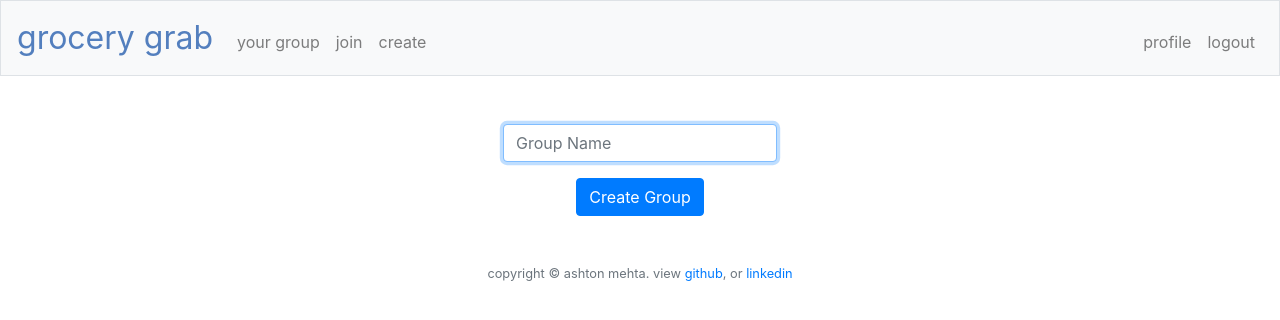
After one commit to anmehta26cs/Grocery-Grab, a Flask app: page /create in a window 1280 px wide. The commit adds this page. Shown: the top 320 px of the page. Run offline with Flask 2, Linux system fonts and the light colour scheme; the visitor is signed in with stand-in values (Sample User, id 1); some libraries are stand-ins or nearby versions.

Commit message:
added group functionality

```diff
--- a/app.py
+++ b/app.py
@@ -59,7 +59,7 @@ def login():
             return apology("invalid username and/or password", 403)
 
         # Remember which user has logged in
-        session["user_id"] = rows[0]["id"]
+        session["user_id"] = rows[0]["userID"]
 
         # Redirect user to home page
         return redirect("/")
@@ -114,26 +114,95 @@ def register():
 @app.route("/")
 @login_required
 def index():
-    user = db.execute("SELECT * FROM users WHERE id = ?", session["user_id"])
+    user = db.execute("SELECT * FROM users WHERE userID = ?", session["user_id"])
     return render_template("index.html", user=user[0]["username"])
 
 @app.route("/group")
 @login_required
-def groups():
-    user = db.execute("SELECT * FROM users WHERE id = ?", session["user_id"])
-    return render_template("group.html", user=user[0]["username"])
+def group():
+    user = db.execute("SELECT * FROM users WHERE userID = ?", session["user_id"])
+    group_id = user[0]["userGroup"]
+    if not group_id:
+        return apology("You are not in a group", 403)
 
-@app.route("/join")
+    data = db.execute("SELECT groupName FROM groups WHERE groupID = ?", group_id)
+    group_name = data[0]["groupName"]
+    members = db.execute("SELECT * FROM users WHERE userGroup = ? AND userID != ?", group_id, session["user_id"])
+    return render_template("group.html", group_name=group_name, members=members)
+
+@app.route("/join", methods=["GET", "POST"])
 @login_required
 def join():
-    user = db.execute("SELECT * FROM users WHERE id = ?", session["user_id"])
-    return render_template("join.html", user=user[0]["username"])
+    if request.method == "POST":
+        group = request.form.get("groupname")
+
+        # Ensure group name was submitted
+        if not group:
+            return apology("must provide group name", 403)
+
+        # Get groupID
+        data = db.execute("SELECT groupID FROM groups WHERE groupName = ?", group)
+
+        # Ensure group exists
+        if not data:
+            return apology("group does not exist", 403)
+
+        groupID = data[0]["groupID"]
+        # Add user to group
+        db.execute("UPDATE users SET userGroup = ? WHERE userID = ?", groupID, session["user_id"])
+
+        return redirect("/group")
+    else:
+        return render_template("join.html")
+
+@app.route("/leave", methods=["POST"])
+@login_required
+def leave():
+    db.execute("UPDATE users SET userGroup = NULL WHERE userID = ?", session["user_id"])
+    return redirect("/group")
+
+@app.route("/create", methods=["GET", "POST"])
+@login_required
+def create():
+    if request.method == "POST":
+        group = request.form.get("groupname")
+
+        # Ensure group name was submitted
+        if not group:
+            return apology("must provide group name", 403)
+
+        # Query database for group name, should only yield one row
+        rows = db.execute("SELECT * FROM groups WHERE groupName = ?", group)
+
+        # Ensure that group name does not match another
+        if rows:
+            return apology("group name already exists", 403)
+
+        # Add group to groups table
+        db.execute("INSERT INTO groups (groupName) VALUES (?)", group)
+
+        # Get groupID
+        data = db.execute("SELECT groupID FROM groups WHERE groupName = ?", group)
+        groupID = data[0]["groupID"]
+
+        # Add user to group
+        db.execute("UPDATE users SET userGroup = ? WHERE userID = ?", groupID, session["user_id"])
+
+        return redirect("/group")
+    else:
+        return render_template("create.html")
 
 @app.route("/profile")
 @login_required
 def profile():
-    user = db.execute("SELECT * FROM users WHERE id = ?", session["user_id"])
-    return render_template("profile.html", user=user[0]["username"])
+    user = db.execute("SELECT * FROM users WHERE userID = ?", session["user_id"])
+    username = user[0]["username"]
+    groupID = user[0]["userGroup"]
+    if not groupID:
+        return render_template("profile.html", username=username, group="None")
+    data = db.execute("SELECT groupName FROM groups WHERE groupID = ?", groupID)
+    group = data[0]["groupName"]
+    return render_template("profile.html", username=username, group=group)
 
 def errorhandler(e):
     """Handle error"""
--- /dev/null
+++ b/templates/create.html
@@ -0,0 +1,14 @@
+{% extends "layout.html" %}
+
+{% block title %}
+    Create
+{% endblock %}
+
+{% block main %}
+    <form action="/create" method="post">
+        <div class="form-group">
+            <input autocomplete="off" autofocus class="form-control" name="groupname" placeholder="Group Name" type="text">
+        </div>
+        <button class="btn btn-primary" type="submit">Create Group</button>
+    </form>
+{% endblock %}
--- a/templates/layout.html
+++ b/templates/layout.html
@@ -35,6 +35,7 @@
                     <ul class="navbar-nav mr-auto mt-2">
                         <li class="nav-item"><a class="nav-link" href="/group">your group</a></li>
                         <li class="nav-item"><a class="nav-link" href="/join">join</a></li>
+                        <li class="nav-item"><a class="nav-link" href="/create">create</a></li>
                     </ul>
                     <ul class="navbar-nav ml-auto mt-2">
                         <li class="nav-item"><a class="nav-link" href="/profile">profile</a></li>
--- a/templates/profile.html
+++ b/templates/profile.html
@@ -5,5 +5,6 @@
 {% endblock %}
 
 {% block main %}
-    username: {{ user }}
+    <p>username: {{ username }}</p>
+    <p>current group: {{ group }}</p>
 {% endblock %}
```
Also changed, not shown: templates/group.html (+9 -17 lines).
